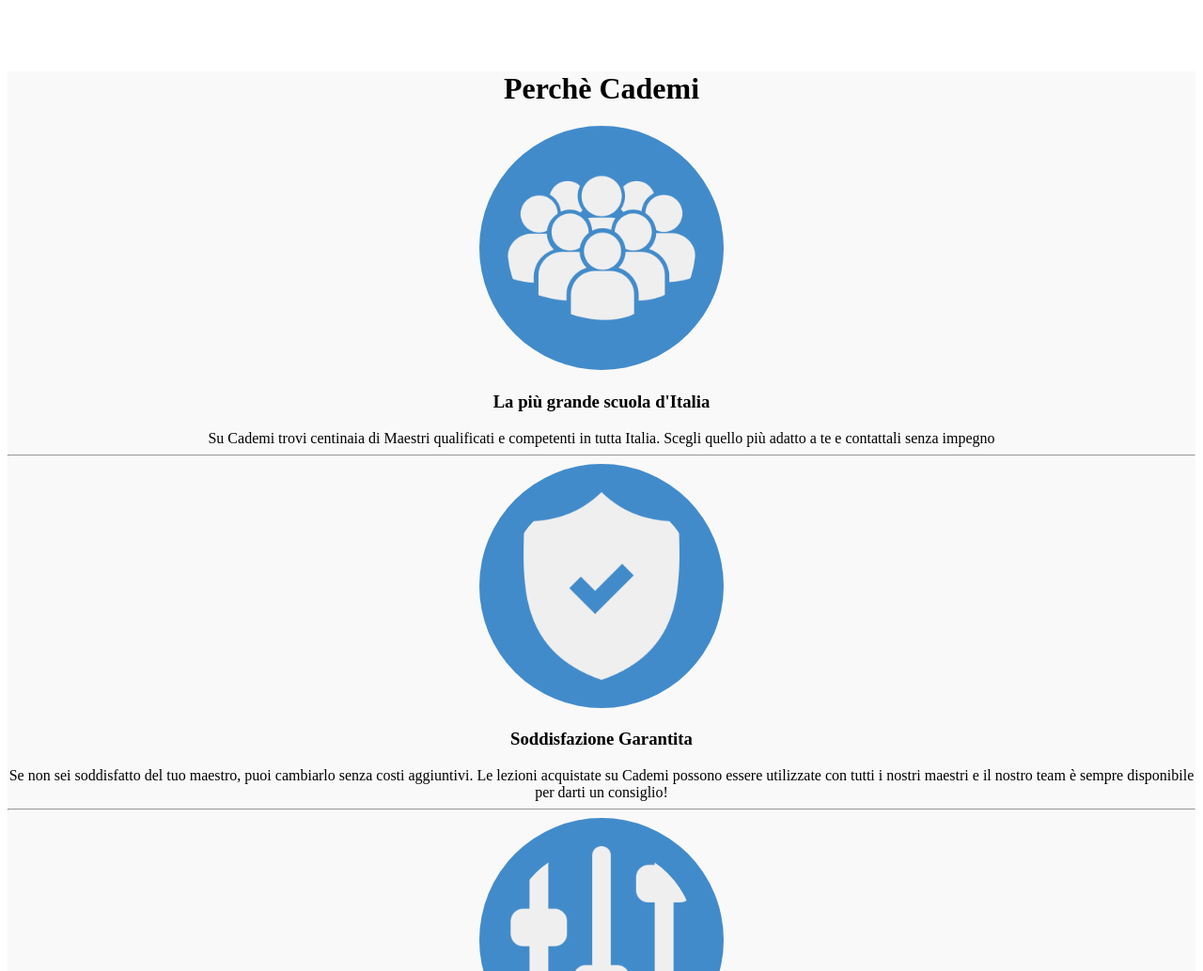
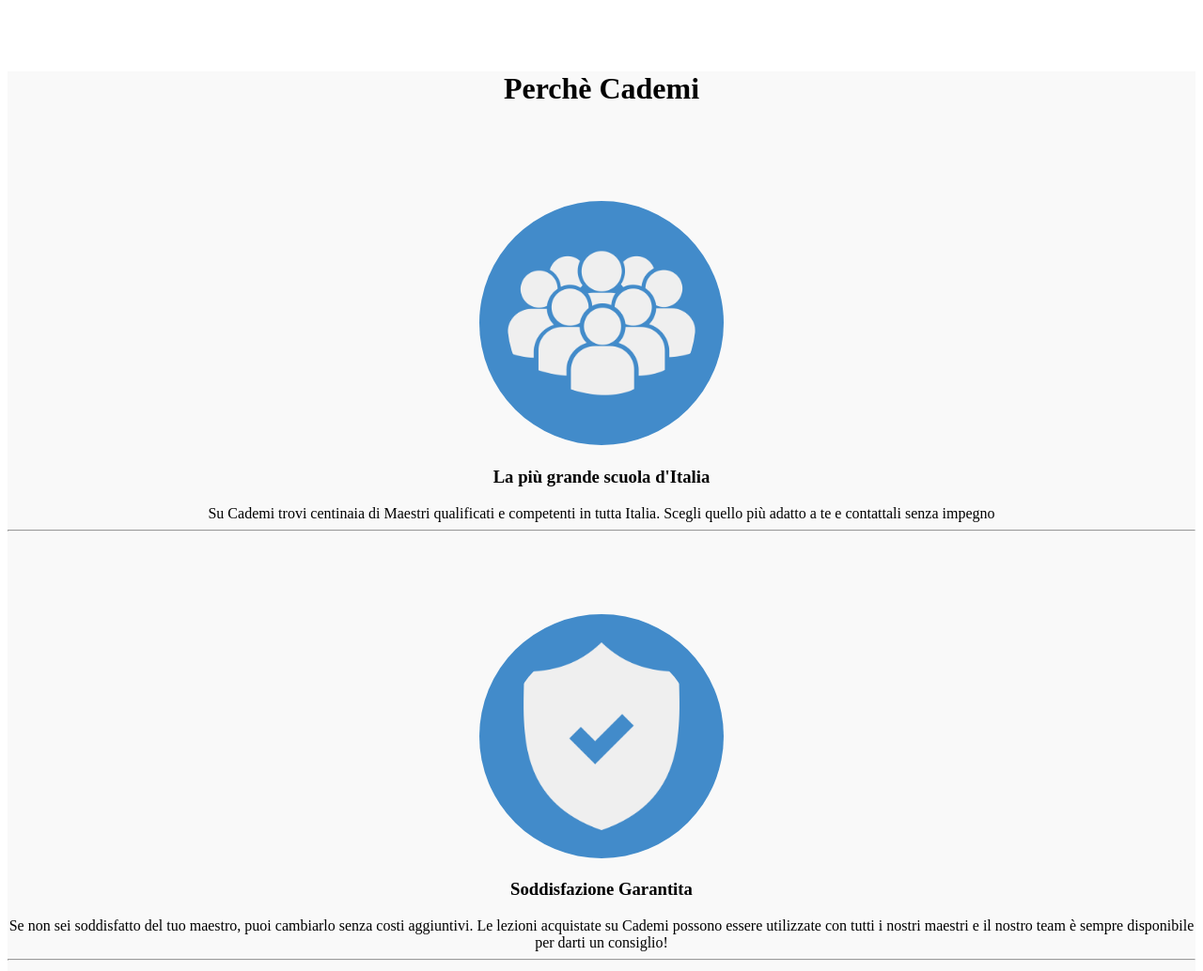
Before and after one commit to martina-amore/html-css-resp-wannabe-12bool, a plain HTML site: page index.html in a window 1280 px wide. Shown: the part 940-1974 px from the top of the page at 94% size. Drawn offline with Linux system fonts and the light colour scheme.

Commit message:
Complete

```diff
--- a/css/style.css
+++ b/css/style.css
@@ -95,7 +95,14 @@ img {
     #steps.box, #why.box {
         background-color: #f9f9f9;
     }
+
+    #why.box > .first,
+    #why.box > .second,
+    #why.box > .third {
+      margin-top: 80px;
+    }
 }
+
 
 /* CSS MEDIA QUERY 768 < x > 991 */
 @media screen and (min-width: 769px) and (max-width: 992px) {
```
